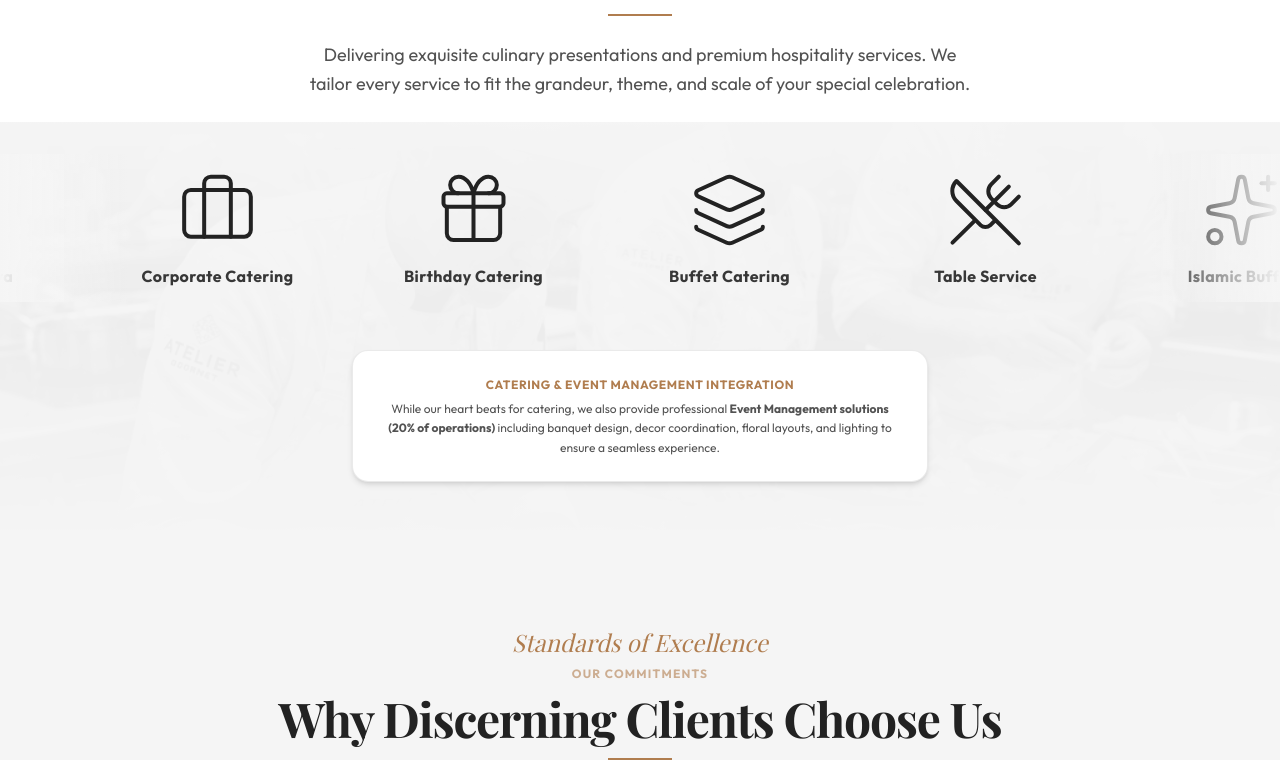
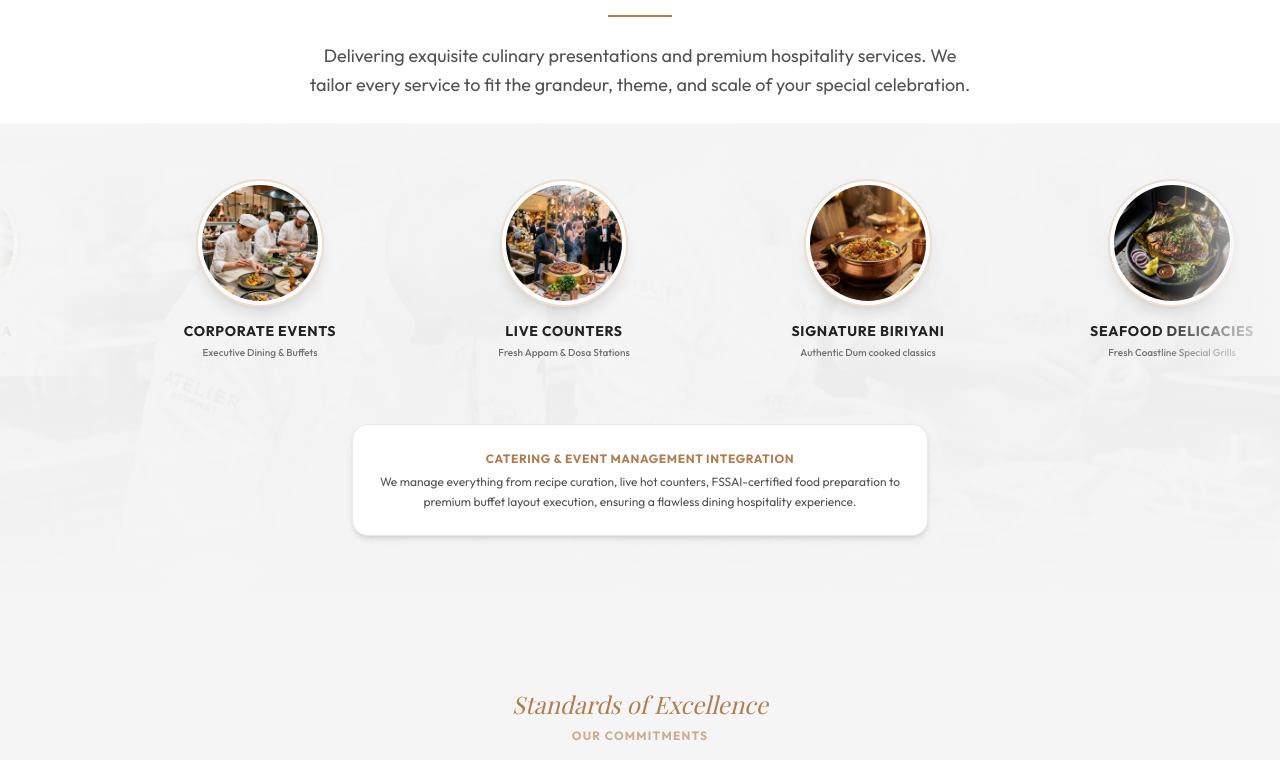
Before and after one commit to NYLEXWEB/Taste-Of-Malabar, a Next.js app: page / in a window 1280 px wide. Shown: the part 2857-3617 px from the top of the page. Built offline with nearby package versions, Linux system fonts and the light colour scheme; a web font is replaced by a local one.

Commit message:
feat: add interactive Services section component with marquee carousel display

```diff
--- a/src/components/Services.tsx
+++ b/src/components/Services.tsx
@@ -1,60 +1,57 @@
 "use client";
 
-import {
-  Heart,
-  Leaf,
-  Briefcase,
-  Gift,
-  UtensilsCrossed,
-  Layers,
-  Sparkles,
-  Settings
-} from "lucide-react";
 import Image from "next/image";
 import { motion } from "framer-motion";
 
 const services = [
   {
-    icon: Heart,
-    title: "Wedding Catering"
+    title: "Wedding Catering",
+    image: "/hero_catering.png",
+    tagline: "Royal Wedding Feasts"
   },
   {
-    icon: Leaf,
-    title: "Kerala Sadya"
+    title: "Kerala Sadya",
+    image: "/sadya.png",
+    tagline: "24+ Traditional Curries"
   },
   {
-    icon: Briefcase,
-    title: "Corporate Catering"
+    title: "Corporate Events",
+    image: "/about_catering.png",
+    tagline: "Executive Dining & Buffets"
   },
   {
-    icon: Gift,
-    title: "Birthday Catering"
+    title: "Live Counters",
+    image: "/live_counter.png",
+    tagline: "Fresh Appam & Dosa Stations"
   },
   {
-    icon: Layers,
-    title: "Buffet Catering"
+    title: "Signature Biriyani",
+    image: "/biryani.png",
+    tagline: "Authentic Dum cooked classics"
   },
   {
-    icon: UtensilsCrossed,
-    title: "Table Service"
+    title: "Seafood Delicacies",
+    image: "/seafood.png",
+    tagline: "Fresh Coastline Special Grills"
   },
   {
-    icon: Sparkles,
-    title: "Islamic Buffet"
+    title: "Buffet Catering",
+    image: "/hero_catering.png",
+    tagline: "Multi-cuisine Premium setups"
   },
   {
-    icon: Settings,
-    title: "Custom Catering"
-  },
+    title: "Custom Menus",
+    image: "/about_catering.png",
+    tagline: "Tailored to your preferences"
+  }
 ];
 
 export default function Services() {
   return (
-    <section id="services" className="relative w-full overflow-hidden bg-cream">
-      {/* Top Half: Cream Background with Headers */}
+    <section id="services" className="relative w-full overflow-hidden bg-cream border-t border-gold/10">
+      {/* Section Header */}
       <div className="bg-cream pt-16 pb-6 text-charcoal relative">
         <div className="max-w-7xl mx-auto px-4 sm:px-6 lg:px-8">
-          {/* Section Header */}
           <div className="text-center max-w-4xl mx-auto">
             <span className="text-xs font-bold uppercase tracking-widest text-gold mb-3 block">
               What We Do
@@ -70,9 +67,9 @@ export default function Services() {
         </div>
       </div>
 
-      {/* Bottom Half: Cream-Dark Background with Marquee */}
-      <div className="bg-cream-dark py-8 pb-12 text-charcoal relative">
-        {/* Blended background image */}
+      {/* Marquee Carousel Container */}
+      <div className="bg-cream-dark py-10 pb-14 text-charcoal relative">
+        {/* Blended background pattern decoration */}
         <div className="absolute inset-0 pointer-events-none z-0 overflow-hidden opacity-[0.03]">
           <Image
             src="/about_catering.png"
@@ -88,6 +85,7 @@ export default function Services() {
         <div className="absolute top-1/2 left-0 w-96 h-96 bg-gold/5 rounded-full filter blur-[120px] -z-10" />
 
         <div className="max-w-7xl mx-auto px-4 sm:px-6 lg:px-8 z-10 relative">
+
           {/* Infinite Horizontal Scroll Track Container */}
           <motion.div
             initial={{ opacity: 0, y: 30 }}
@@ -96,46 +94,78 @@ export default function Services() {
             transition={{ duration: 0.8 }}
             className="relative w-screen left-[50%] right-[50%] -ml-[50vw] -mr-[50vw] overflow-hidden py-4"
           >
-            {/* Luxury smooth fade overlays on sides */}
+            {/* Smooth luxury blur/fade overlays on sides */}
             <div className="absolute inset-y-0 left-0 w-32 bg-gradient-to-r from-cream-dark via-cream-dark/50 to-transparent z-20 pointer-events-none hidden md:block" />
             <div className="absolute inset-y-0 right-0 w-32 bg-gradient-to-l from-cream-dark via-cream-dark/50 to-transparent z-20 pointer-events-none hidden md:block" />
 
             {/* Continuous scrolling row */}
-            <div className="flex gap-12 sm:gap-20 animate-marquee hover:[animation-play-state:paused] w-max select-none cursor-grab active:cursor-grabbing">
+            <div className="flex gap-16 sm:gap-24 animate-marquee hover:[animation-play-state:paused] w-max select-none cursor-grab active:cursor-grabbing">
 
               {/* First Track Set */}
-              <div className="flex gap-12 sm:gap-20 px-6">
+              <div className="flex gap-16 sm:gap-24 px-8">
                 {services.map((service, idx) => (
                   <div
                     key={`track1-${idx}`}
-                    className="w-36 sm:w-44 flex-shrink-0 flex flex-col items-center group"
+                    className="w-44 sm:w-52 flex-shrink-0 flex flex-col items-center text-center group"
                   >
-                    {/* Category Icon */}
-                    <div className="w-16 h-16 sm:w-20 sm:h-20 flex items-center justify-center text-charcoal transition-transform duration-300 group-hover:scale-110 group-hover:text-gold">
-                      <service.icon className="w-full h-full stroke-[1.2]" />
+                    {/* Realistic circular food/service image badge */}
+                    <div className="relative w-28 h-28 sm:w-32 sm:h-32 rounded-full p-1 border-2 border-gold/25 bg-white shadow-lg group-hover:border-gold group-hover:scale-105 transition-all duration-500 ease-out flex items-center justify-center overflow-hidden">
+                      <div className="relative w-full h-full rounded-full overflow-hidden">
+                        <Image
+                          src={service.image}
+                          alt={service.title}
+                          fill
+                          className="object-cover object-center group-hover:scale-110 transition-transform duration-700 ease-out"
+                        />
+                      </div>
+
+                      {/* Interactive golden hover ring overlay */}
+                      <div className="absolute inset-0 rounded-full border border-gold/0 group-hover:border-gold/40 group-hover:scale-[0.96] transition-all duration-500 pointer-events-none" />
                     </div>
-                    {/* Name below it */}
-                    <span className="text-sm sm:text-base font-bold tracking-wide text-charcoal/90 group-hover:text-gold transition-colors duration-300 mt-4 text-center font-sans leading-tight">
+
+                    {/* Service Name */}
+                    <span className="text-xs sm:text-sm font-bold uppercase tracking-wider text-charcoal group-hover:text-gold transition-colors duration-300 mt-4 leading-tight">
                       {service.title}
+                    </span>
+
+                    {/* Tagline */}
+                    <span className="text-[10px] text-neutral-500 font-medium mt-1 group-hover:text-neutral-700 transition-colors duration-300">
+                      {service.tagline}
                     </span>
                   </div>
                 ))}
               </div>
 
               {/* Second Track Set (Duplicate for seamless loop) */}
-              <div className="flex gap-12 sm:gap-20 px-6" aria-hidden="true">
+              <div className="flex gap-16 sm:gap-24 px-8" aria-hidden="true">
                 {services.map((service, idx) => (
                   <div
                     key={`track2-${idx}`}
-                    className="w-36 sm:w-44 flex-shrink-0 flex flex-col items-center group"
+                    className="w-44 sm:w-52 flex-shrink-0 flex flex-col items-center text-center group"
                   >
-                    {/* Category Icon */}
-                    <div className="w-16 h-16 sm:w-20 sm:h-20 flex items-center justify-center text-charcoal transition-transform duration-300 group-hover:scale-110 group-hover:text-gold">
-                      <service.icon className="w-full h-full stroke-[1.2]" />
+                    {/* Realistic circular food/service image badge */}
+                    <div className="relative w-28 h-28 sm:w-32 sm:h-32 rounded-full p-1 border-2 border-gold/25 bg-white shadow-lg group-hover:border-gold group-hover:scale-105 transition-all duration-500 ease-out flex items-center justify-center overflow-hidden">
+                      <div className="relative w-full h-full rounded-full overflow-hidden">
+                        <Image
+                          src={service.image}
+                          alt={service.title}
+                          fill
+                          className="object-cover object-center group-hover:scale-110 transition-transform duration-700 ease-out"
+                        />
+                      </div>
+
+                      {/* Interactive golden hover ring overlay */}
+                      <div className="absolute inset-0 rounded-full border border-gold/0 group-hover:border-gold/40 group-hover:scale-[0.96] transition-all duration-500 pointer-events-none" />
                     </div>
-                    {/* Name below it */}
-                    <span className="text-sm sm:text-base font-bold tracking-wide text-charcoal/90 group-hover:text-gold transition-colors duration-300 mt-4 text-center font-sans leading-tight">
+
+                    {/* Service Name */}
+                    <span className="text-xs sm:text-sm font-bold uppercase tracking-wider text-charcoal group-hover:text-gold transition-colors duration-300 mt-4 leading-tight">
                       {service.title}
+                    </span>
+
+                    {/* Tagline */}
+                    <span className="text-[10px] text-neutral-500 font-medium mt-1 group-hover:text-neutral-700 transition-colors duration-300">
+                      {service.tagline}
                     </span>
                   </div>
                 ))}
@@ -148,9 +178,10 @@ export default function Services() {
           <div className="mt-12 text-center max-w-xl mx-auto bg-white border border-neutral-200/80 p-6 rounded-2xl shadow-md">
             <p className="text-xs text-neutral-600 leading-relaxed font-sans font-normal">
               <span className="font-bold text-gold uppercase tracking-wider block mb-1">Catering & Event Management Integration</span>
-              While our heart beats for catering, we also provide professional <strong>Event Management solutions (20% of operations)</strong> including banquet design, decor coordination, floral layouts, and lighting to ensure a seamless experience.
+              We manage everything from recipe curation, live hot counters, FSSAI-certified food preparation to premium buffet layout execution, ensuring a flawless dining hospitality experience.
             </p>
           </div>
+
         </div>
       </div>
     </section>
```
